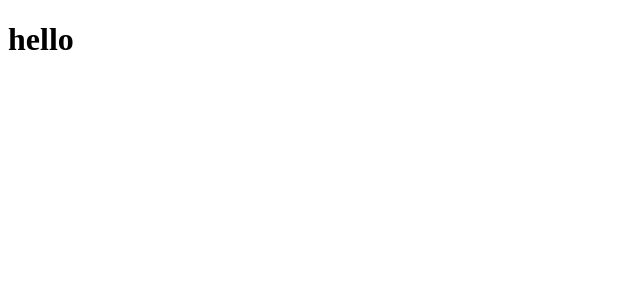
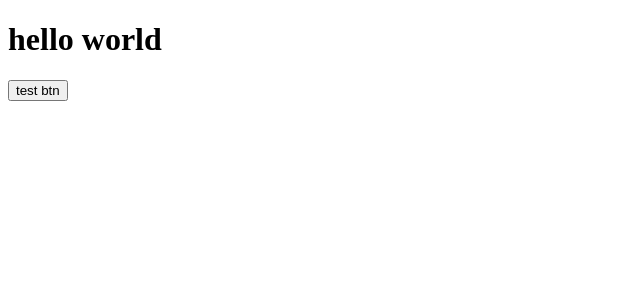
Before and after one commit to gamewithfriend/klj-frontend, a React (Create React App) app: page / in a window 1280 px wide. Shown: the top 300 px of the page, without its empty margins (0-640 px from the left). Built offline with nearby package versions, Linux system fonts and the light colour scheme.

Commit message:
test commit

```diff
--- a/package.json
+++ b/package.json
@@ -8,7 +8,7 @@
     "@testing-library/user-event": "^13.5.0",
     "react": "^18.2.0",
     "react-dom": "^18.2.0",
-    "react-scripts": "5.0.1",
+    "react-scripts": "^5.0.1",
     "web-vitals": "^2.1.4"
   },
   "scripts": {
--- a/src/App.js
+++ b/src/App.js
@@ -2,7 +2,8 @@
 function App() {
   return (
     <div className="App">
-      <h1>hello</h1>
+      <h1>hello world</h1>
+      <button>test btn</button>
     </div>
   );
 }
```
Also changed, not shown: 2 other files (tests, documents, lock files or other folders).
